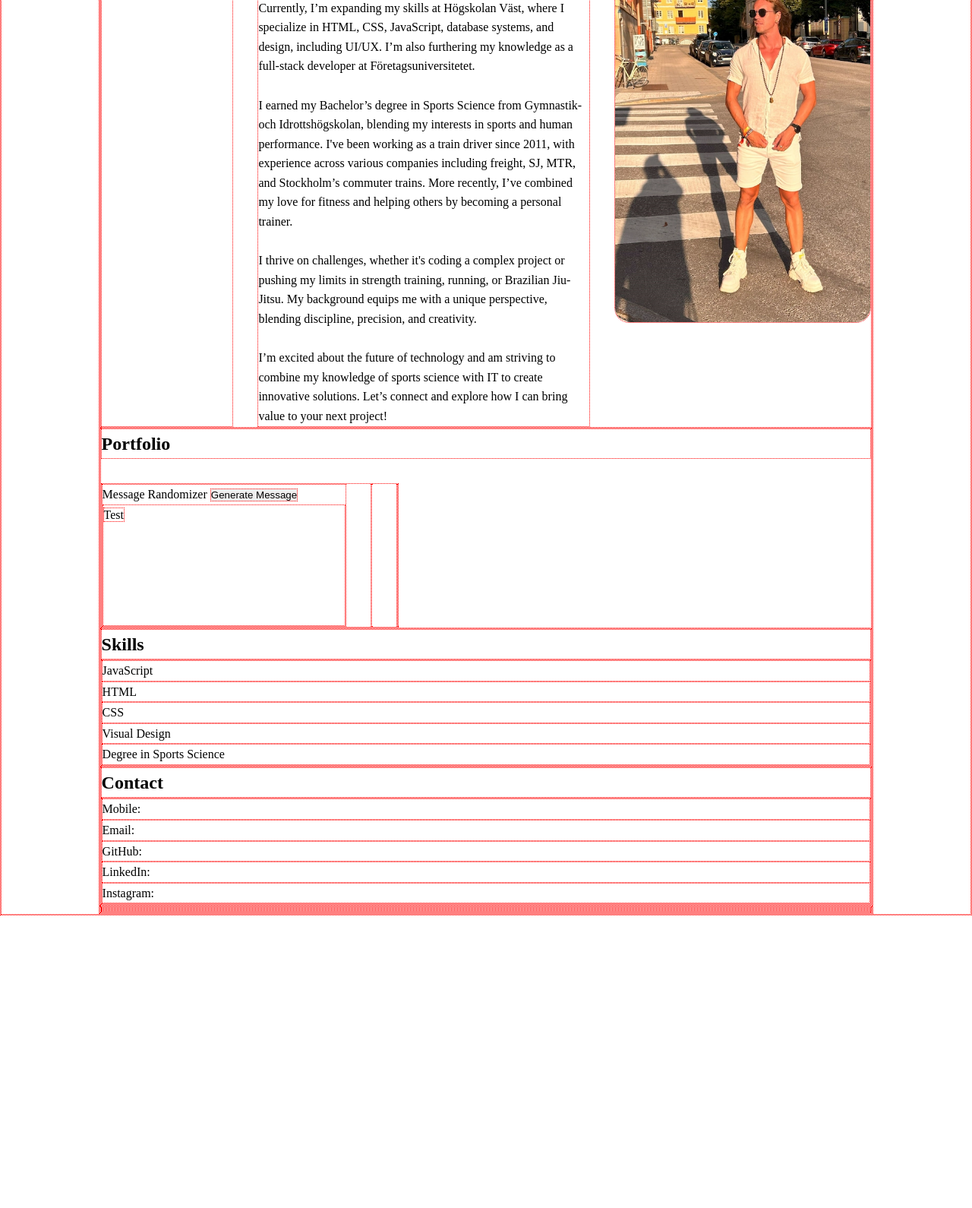
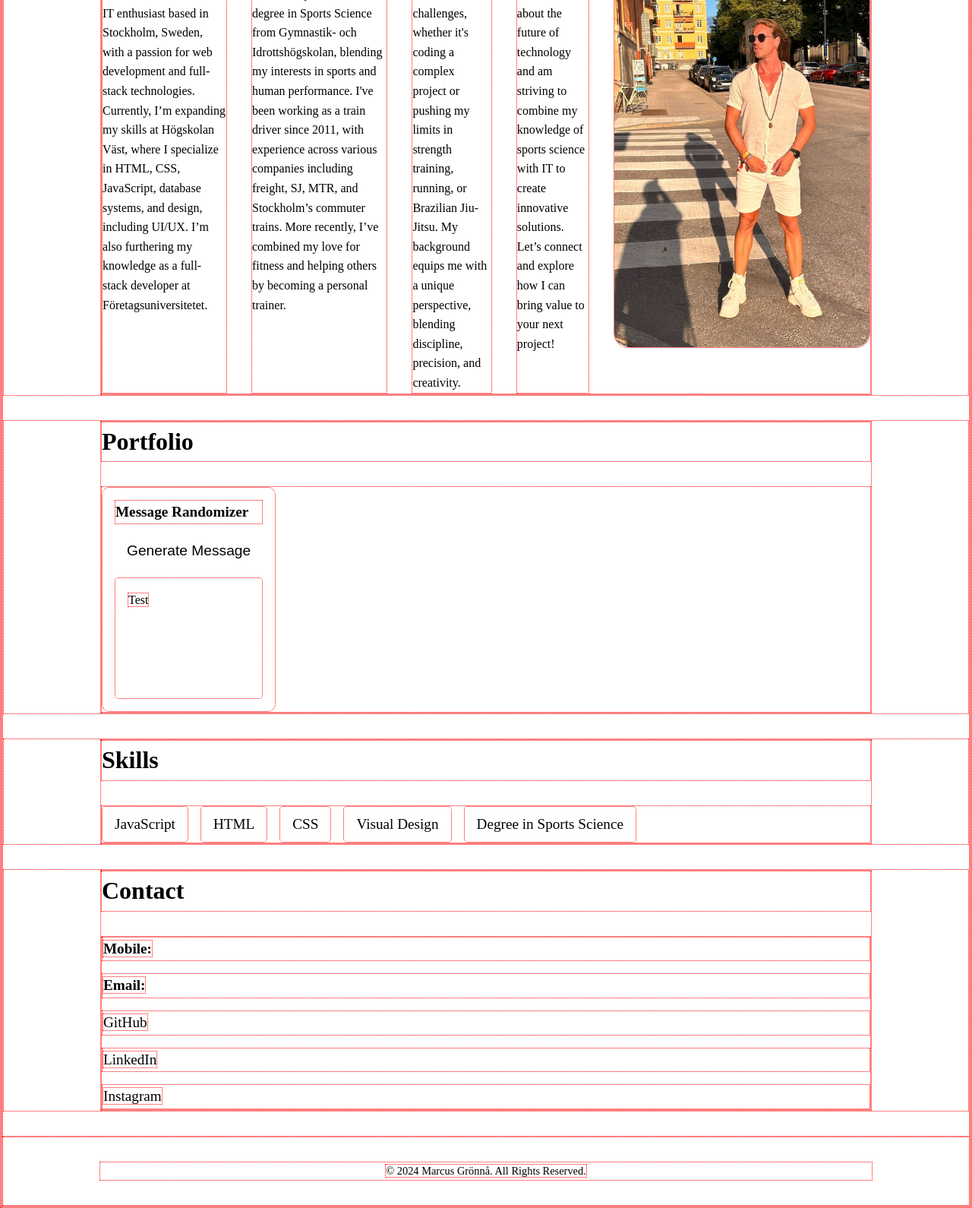
Before and after one commit to MarcusGronna/MarcusGronna.github.io, a plain HTML site: page index.html in a window 1280 px wide. Shown: the part 304-1894 px from the top of the page at 76% size. Before the commit the page ends 1507 px from the top, so only its background shows below. Drawn offline with Linux system fonts and the light colour scheme.

Commit message:
Rewrite HTML - More semantic and efficient instructure

```diff
--- a/index.html
+++ b/index.html
@@ -1,3 +1,4 @@
+<!DOCTYPE html>
 <html lang="en">
    <head>
       <meta charset="UTF-8" />
@@ -8,78 +9,101 @@
       <script src="scripts/message_randomizer.js" defer></script>
    </head>
    <body>
+      <div class="wrapper">
+         <header class="site-header">
             <div class="container">
-         <header>
-            <h1>Marcus Grönnå</h1>
-            <nav>
-               <ul>
-                  <a href="#about-me"><li>About Me</li></a>
-                  <a href="#portfolio"><li>Portfolio</li></a>
-                  <a href="#contact"><li>Contact</li></a>
+               <h1 class="site-title">Marcus Grönnå</h1>
+               <nav class="main-nav" aria-label="Main Navigation">
+                  <ul class="nav-list">
+                     <li class="nav-item"><a href="#about" class="nav-link">About Me</a></li>
+                     <li class="nav-item"><a href="#portfolio" class="nav-link">Portfolio</a></li>
+                     <li class="nav-item"><a href="#contact" class="nav-link">Contact</a></li>
                   </ul>
                </nav>
+            </div>
          </header>
+
          <main>
-            <section class="about-me" id="about-me">
-               <h2>About Me</h2>
+            <section class="about-section" id="about">
+               <div class="container">
+                  <h2 class="section-title">About Me</h2>
+                  <div class="about-content">
                      <p>
-                  Hello! I’m a dedicated IT enthusiast based in Stockholm, Sweden, with a passion for web
-                  development and full-stack technologies. Currently, I’m expanding my skills at Högskolan
-                  Väst, where I specialize in HTML, CSS, JavaScript, database systems, and design, including
-                  UI/UX. I’m also furthering my knowledge as a full-stack developer at Företagsuniversitetet.
-                  <br />
-                  <br />I earned my Bachelor’s degree in Sports Science from Gymnastik- och Idrottshögskolan,
-                  blending my interests in sports and human performance. I've been working as a train driver
-                  since 2011, with experience across various companies including freight, SJ, MTR, and
-                  Stockholm’s commuter trains. More recently, I’ve combined my love for fitness and helping
-                  others by becoming a personal trainer. <br />
-                  <br />I thrive on challenges, whether it's coding a complex project or pushing my limits in
-                  strength training, running, or Brazilian Jiu-Jitsu. My background equips me with a unique
-                  perspective, blending discipline, precision, and creativity. <br />
-                  <br />I’m excited about the future of technology and am striving to combine my knowledge of
-                  sports science with IT to create innovative solutions. Let’s connect and explore how I can
-                  bring value to your next project!
+                        Hello! I’m a dedicated IT enthusiast based in Stockholm, Sweden, with a passion for
+                        web development and full-stack technologies. Currently, I’m expanding my skills at
+                        Högskolan Väst, where I specialize in HTML, CSS, JavaScript, database systems, and
+                        design, including UI/UX. I’m also furthering my knowledge as a full-stack developer at
+                        Företagsuniversitetet.
                      </p>
-               <img src="images/portrait.webp" alt="photo of me" />
+                     <p>
+                        I earned my Bachelor’s degree in Sports Science from Gymnastik- och Idrottshögskolan,
+                        blending my interests in sports and human performance. I've been working as a train
+                        driver since 2011, with experience across various companies including freight, SJ,
+                        MTR, and Stockholm’s commuter trains. More recently, I’ve combined my love for fitness
+                        and helping others by becoming a personal trainer.
+                     </p>
+                     <p>
+                        I thrive on challenges, whether it's coding a complex project or pushing my limits in
+                        strength training, running, or Brazilian Jiu-Jitsu. My background equips me with a
+                        unique perspective, blending discipline, precision, and creativity.
+                     </p>
+                     <p>
+                        I’m excited about the future of technology and am striving to combine my knowledge of
+                        sports science with IT to create innovative solutions. Let’s connect and explore how I
+                        can bring value to your next project!
+                     </p>
+                     <img src="images/portrait.webp" alt="Photo of Marcus Grönnå" class="about-image" />
+                  </div>
+               </div>
             </section>
-            <section class="portfolio" id="portfolio">
-               <h2>Portfolio</h2>
+
+            <section class="portfolio-section" id="portfolio">
+               <div class="container">
+                  <h2 class="section-title">Portfolio</h2>
                   <ul class="portfolio-list">
-                  <li>
-                     Message Randomizer <button id="message-button">Generate Message</button>
-                     <div id="container-output"><p id="message-output">Test</p></div>
+                     <li class="portfolio-item">
+                        <h3 class="portfolio-title">Message Randomizer</h3>
+                        <button id="message-button" class="button">Generate Message</button>
+                        <div id="message-output-container" class="output-container">
+                           <p id="message-output">Test</p>
+                        </div>
                      </li>
-                  <li></li>
-                  <li></li>
+                     <!-- Additional portfolio items can be added here -->
                   </ul>
+               </div>
             </section>
-            <section>
-               <h2>Skills</h2>
-               <ul>
-                  <li>JavaScript</li>
-                  <li>HTML</li>
-                  <li>CSS</li>
-                  <li>Visual Design</li>
-                  <li>Degree in Sports Science</li>
+
+            <section class="skills-section" id="skills">
+               <div class="container">
+                  <h2 class="section-title">Skills</h2>
+                  <ul class="skills-list">
+                     <li class="skill-item">JavaScript</li>
+                     <li class="skill-item">HTML</li>
+                     <li class="skill-item">CSS</li>
+                     <li class="skill-item">Visual Design</li>
+                     <li class="skill-item">Degree in Sports Science</li>
                   </ul>
+               </div>
             </section>
-            <section class="contact" id="contact">
-               <h2>Contact</h2>
-               <ul>
-                  <li>Mobile:</li>
-                  <li>Email:</li>
-                  <li>GitHub:</li>
-                  <li>LinkedIn:</li>
-                  <li>Instagram:</li>
+
+            <section class="contact-section" id="contact">
+               <div class="container">
+                  <h2 class="section-title">Contact</h2>
+                  <ul class="contact-list">
+                     <li class="contact-item"><strong>Mobile:</strong></li>
+                     <li class="contact-item"><strong>Email:</strong></li>
+                     <li class="contact-item"><a href="#" class="contact-link">GitHub</a></li>
+                     <li class="contact-item"><a href="#" class="contact-link">LinkedIn</a></li>
+                     <li class="contact-item"><a href="#" class="contact-link">Instagram</a></li>
                   </ul>
+               </div>
             </section>
          </main>
-         <footer>
-            <ul>
-               <li></li>
-               <li></li>
-               <li></li>
-            </ul>
+
+         <footer class="site-footer">
+            <div class="container">
+               <p>&copy; 2024 Marcus Grönnå. All Rights Reserved.</p>
+            </div>
          </footer>
       </div>
    </body>
```
Lines whose indentation alone changed are shown as unchanged.
